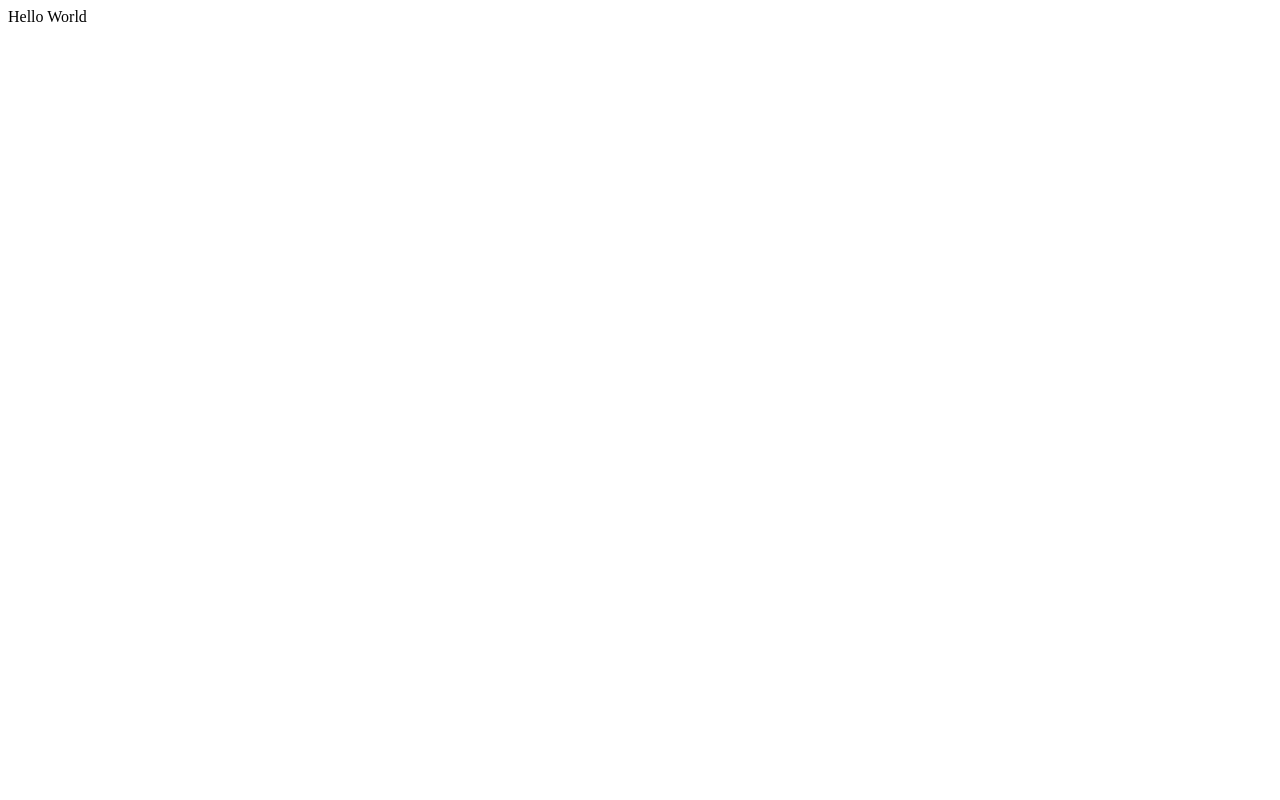
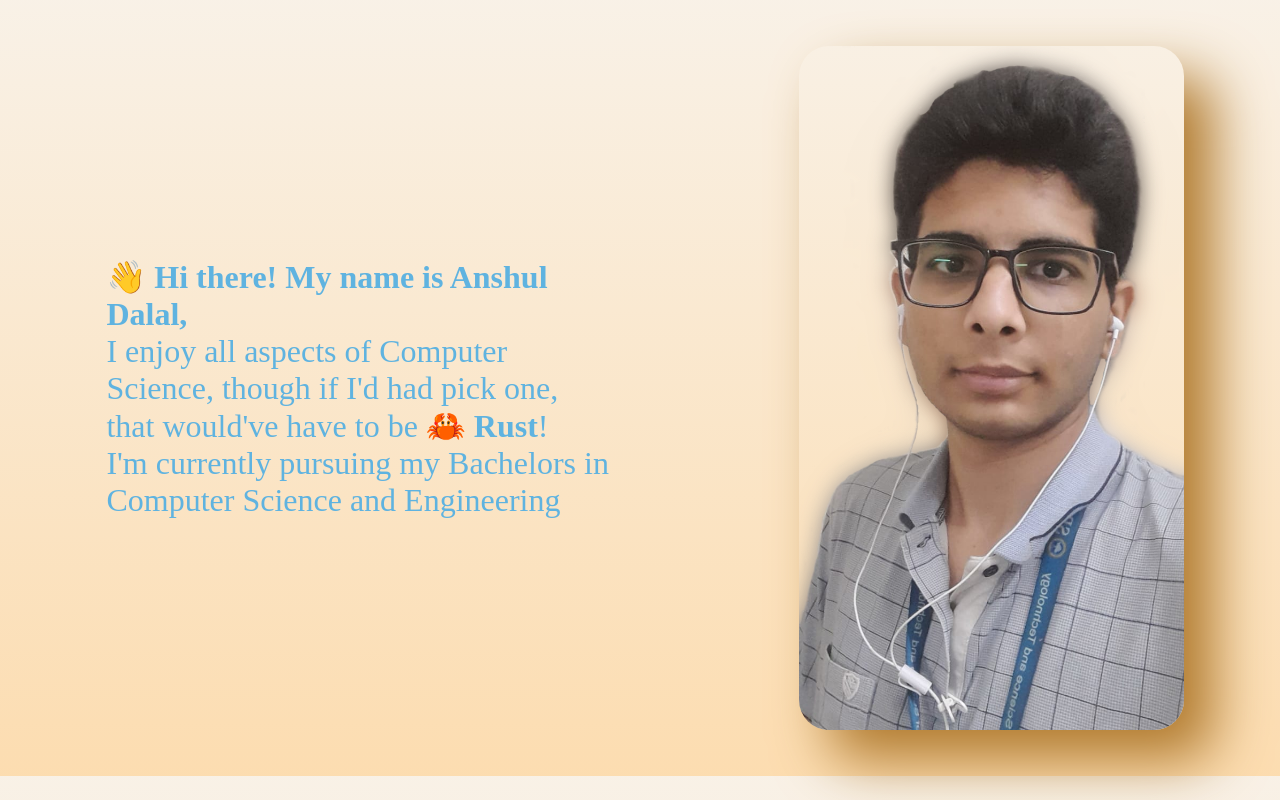
Before and after one commit to ArchUsr64/ArchUsr64.github.io, a plain HTML site: page index.html in a window 1280 px wide. Drawn offline with Linux system fonts and the light colour scheme.

Commit message:
added greetings section

```diff
--- a/index.html
+++ b/index.html
@@ -1,5 +1,6 @@
 <!DOCTYPE html>
 <html lang="en">
+
 <head>
   <title>
     Anshul Dalal
@@ -9,8 +10,18 @@
   <meta name="description" content="A simple portfolio site for Anshul Dalal">
   <meta name="author" content="Anshul Dalal">
   <meta name="viewport" content="width=device-width, initial-scale=1.0">
+  <link rel="stylesheet" href="style.css">
 </head>
+
 <body>
-    Hello World
+  <div class="greetings">
+    <p id="message">
+      <strong>👋 Hi there! My name is <b>Anshul Dalal</b>,<br></strong>
+      I enjoy all aspects of Computer Science, though if I'd had pick one, that would've have to be 🦀 <b>Rust</b>!<br>
+      I'm currently pursuing my Bachelors in Computer Science and Engineering
+    </p>
+    <img src="profile.png" id="profile_photo" alt="Anshul's profile photo">
+  </div>
 </body>
+
 </html>
--- /dev/null
+++ b/style.css
@@ -0,0 +1,62 @@
+* {
+  box-sizing: border-box;
+}
+
+:root {
+  --hue: 35;
+  --saturation: 58%;
+  --lightness: 94%;
+  --background: hsl(var(--hue), var(--saturation), var(--lightness));
+  --animation-speed: 0.1s;
+}
+
+body {
+  background-image: linear-gradient(var(--background), hsl(var(--hue), calc(var(--saturation) + 35%), calc(var(--lightness) - 10%)));
+}
+
+.greetings {
+  height: 95vh;
+  display: flex;
+  justify-content: space-around;
+  align-items: center;
+}
+
+
+.greetings #message {
+  width: 40%;
+  margin: 10px;
+  color: #5fb3e0;
+  font-size: 2em;
+}
+
+.greetings #profile_photo {
+  height: 90%;
+  border-radius: 30px;
+  animation: down-pop var(--animation-speed) ease-in;
+  box-shadow: 30px 30px 55px hsl(var(--hue), calc(var(--saturation)), calc(var(--lightness) - 50%));
+}
+
+.greetings #profile_photo:hover {
+  animation: up-pop var(--animation-speed) ease-in;
+  height: 95%;
+}
+
+@keyframes up-pop {
+  0% {
+    height: 90%;
+  }
+
+  100% {
+    height: 95%;
+  }
+}
+
+@keyframes down-pop {
+  0% {
+    height: 95%;
+  }
+
+  100% {
+    height: 90%;
+  }
+}
```
Also changed, not shown: profile.png (added). Lines whose indentation alone changed are shown as unchanged.
